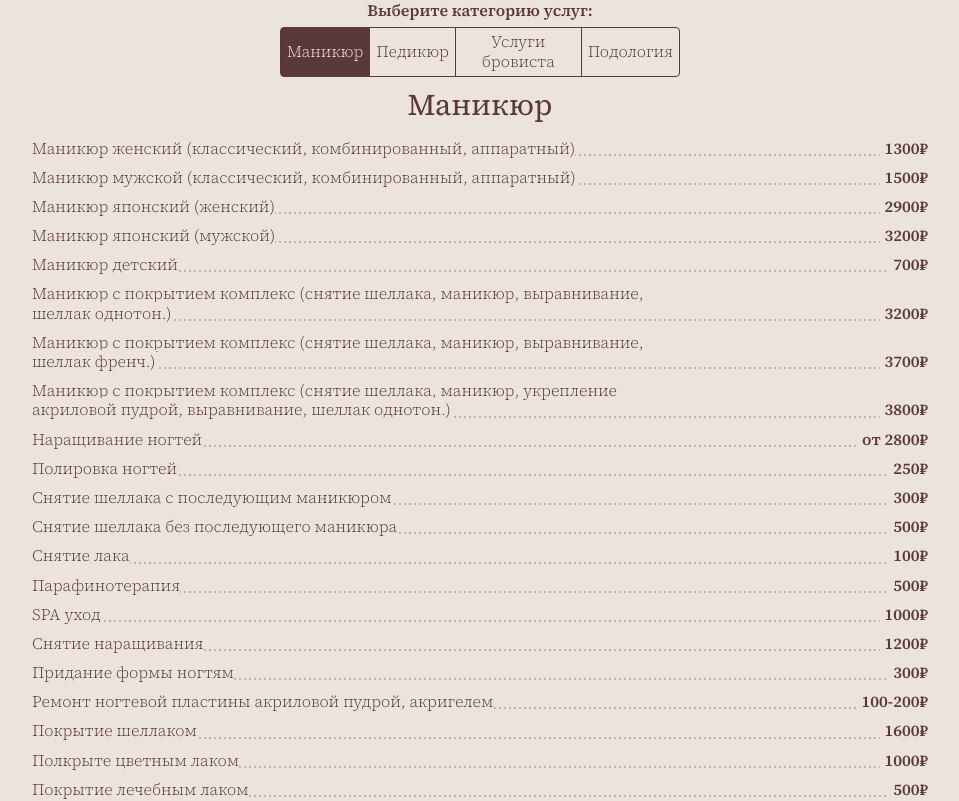
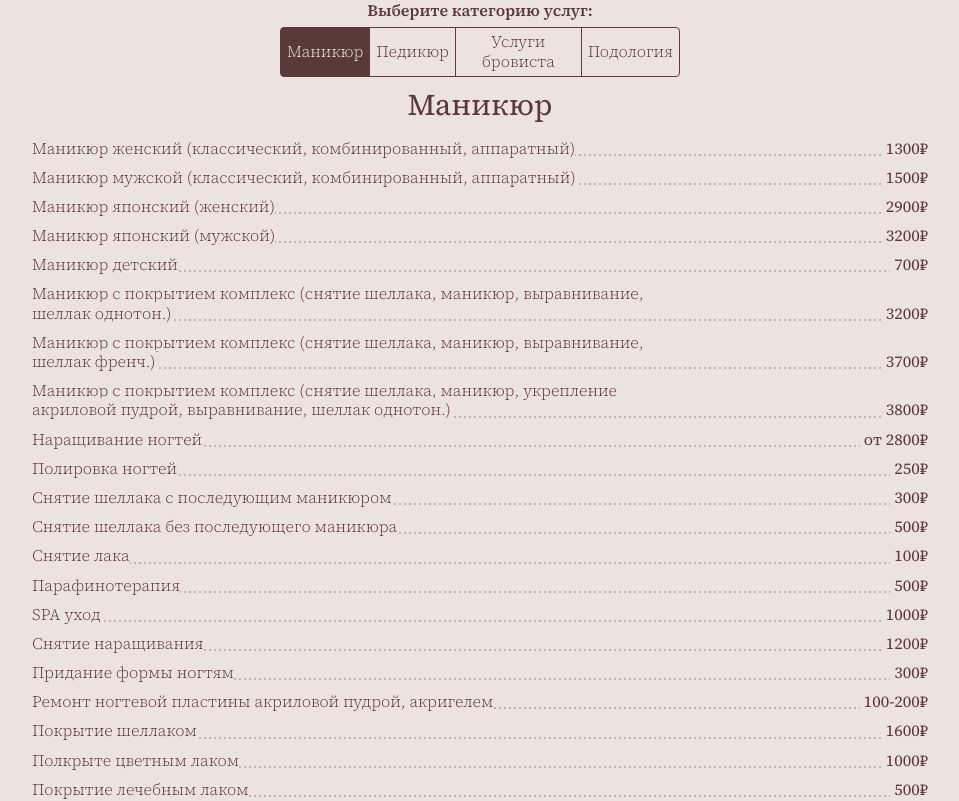
Before and after one commit to mikhailyatsenko/manhattan-next, a Next.js app: page / in a window 1280 px wide. Shown: the part 3120-3921 px from the top of the page, without its empty margins (160-1119 px from the left). Built offline with nearby package versions, Linux system fonts and the light colour scheme.

Commit message:
fix: font

```diff
--- a/components/Prices/Prices.tsx
+++ b/components/Prices/Prices.tsx
@@ -29,7 +29,7 @@ const PriceItemComponent = ({ item }: PriceItemProps) => {
         </div>
         <div className="price-dots"></div>
         <div className="price-number">
-          <div className="text-base font-semibold">{formatPrice(item.price, item.prefix)}</div>
+          <div className="text-base font-normal">{formatPrice(item.price, item.prefix)}</div>
         </div>
       </div>
     </li>
```
